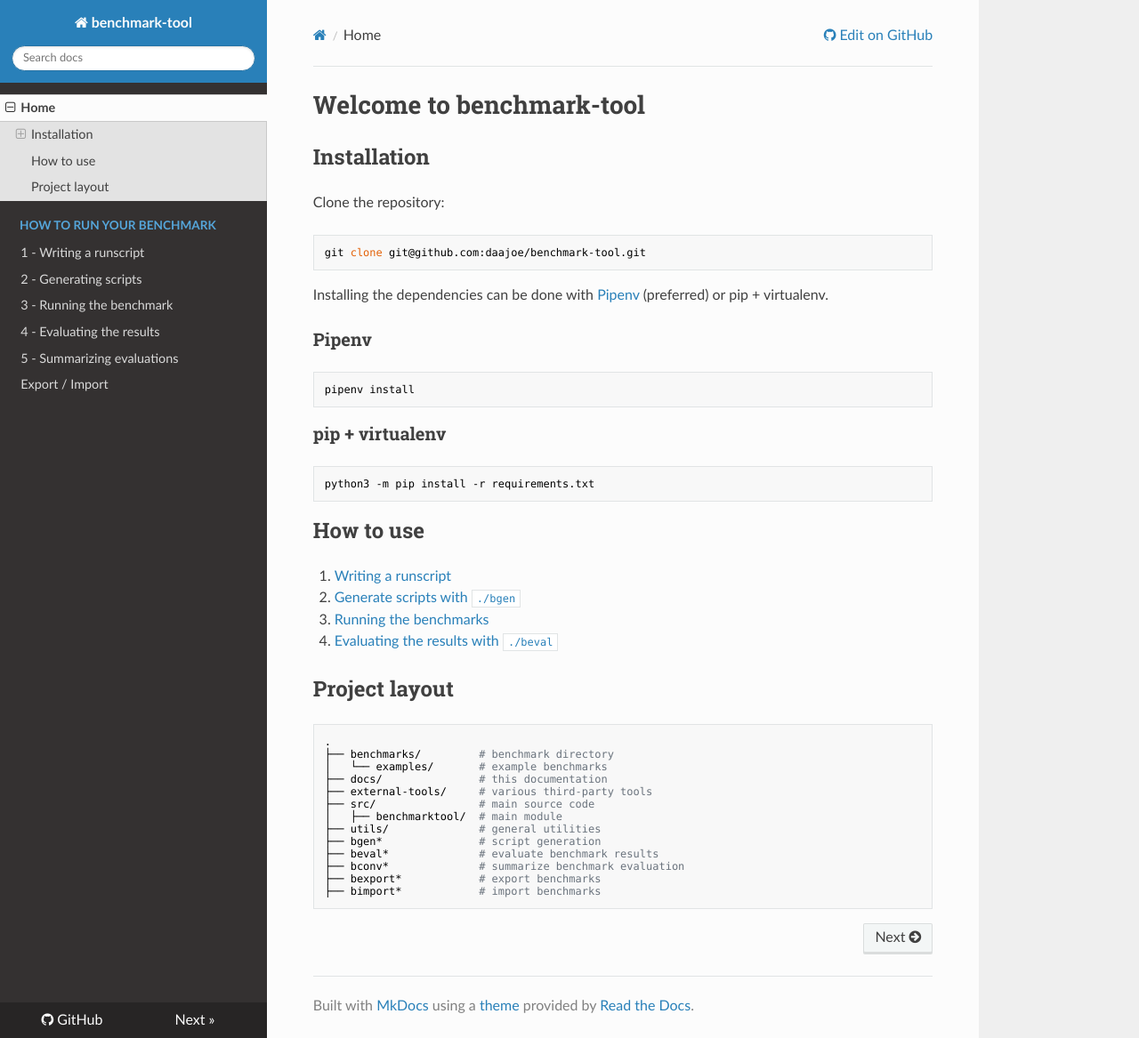
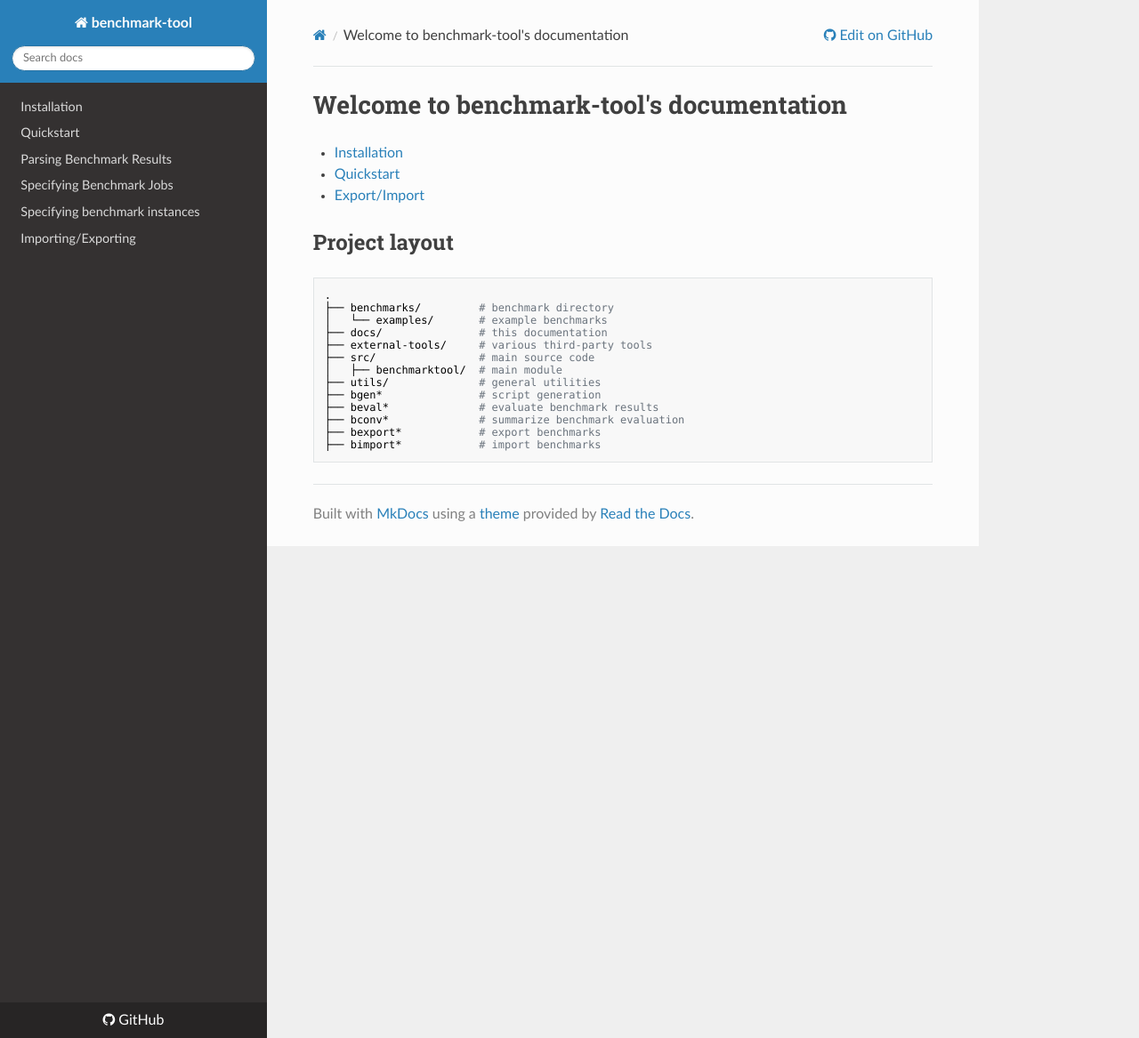
Before and after one commit to daajoe/benchmark-tool, an MkDocs documentation site: the page built from docs/index.md, in a window 1280 px wide and 1167 px high. Shown: the whole window at 89% size. Built offline with MkDocs 1.6.1, drawn with Linux system fonts in a browser that asks for light colours; nearby versions of some CDN libraries.

Commit message:
Improve documentation

````diff
--- a/docs/index.md
+++ b/docs/index.md
@@ -1,34 +1,8 @@
-# Welcome to benchmark-tool
+# Welcome to benchmark-tool's documentation
 
-## Installation
-
-Clone the repository:
-
-```bash
-git clone git@github.com:daajoe/benchmark-tool.git
-```
-
-Installing the dependencies can be done with [Pipenv](https://github.com/pypa/pipenv) (preferred)
-or pip + virtualenv.
-
-### Pipenv
-
-```bash
-pipenv install
-```
-
-### pip + virtualenv
-
-```bash
-python3 -m pip install -r requirements.txt
-```
-
-## How to use
-
-1. [Writing a runscript](how-to/writing-runscript.md)
-2. [Generate scripts with `./bgen`](how-to/generating-scripts.md)
-3. [Running the benchmarks](how-to/running-benchmark.md)
-4. [Evaluating the results with `./beval`](how-to/evaluating-results.md)
+- [Installation](installation.md)
+- [Quickstart](quickstart.md)
+- [Export/Import](export-import.md)
 
 ## Project layout
 
--- a/mkdocs.yml
+++ b/mkdocs.yml
@@ -7,11 +7,13 @@ theme:
     - python
 repo_url: https://github.com/daajoe/benchmark-tool/
 nav:
-  - Home: 'index.md'
-  - How to run your benchmark:
-      - '1 - Writing a runscript': 'how-to/writing-runscript.md'
-      - '2 - Generating scripts': 'how-to/generating-scripts.md'
-      - '3 - Running the benchmark': 'how-to/running-benchmark.md'
-      - '4 - Evaluating the results': 'how-to/evaluating-results.md'
-      - '5 - Summarizing evaluations': 'how-to/summarize-evaluation.md'
-  - Export / Import: 'export-import/index.md'
+  - installation.md
+  - quickstart.md
+  - resultparser.md
+  - jobs.md
+  - instance-specs.md
+  - export-import.md
+markdown_extensions:
+  - toc:
+      permalink: True
+  - admonition
````
Also changed, not shown: docs/export-import.md (added, +17 -0 lines), docs/export-import/index.md (deleted, +0 -11 lines), docs/how-to/evaluating-results.md (deleted, +0 -8 lines), docs/how-to/generating-scripts.md (deleted, +0 -20 lines), docs/how-to/running-benchmark.md (deleted, +0 -7 lines), docs/how-to/summarize-evaluation.md (deleted, +0 -5 lines), docs/how-to/writing-runscript.md (deleted, +0 -43 lines), docs/installation.md (added, +22 -0 lines), docs/instance-specs.md (added, +44 -0 lines), docs/jobs.md (added, +17 -0 lines), docs/quickstart.md (added, +91 -0 lines), docs/resultparser.md (added, +29 -0 lines).
